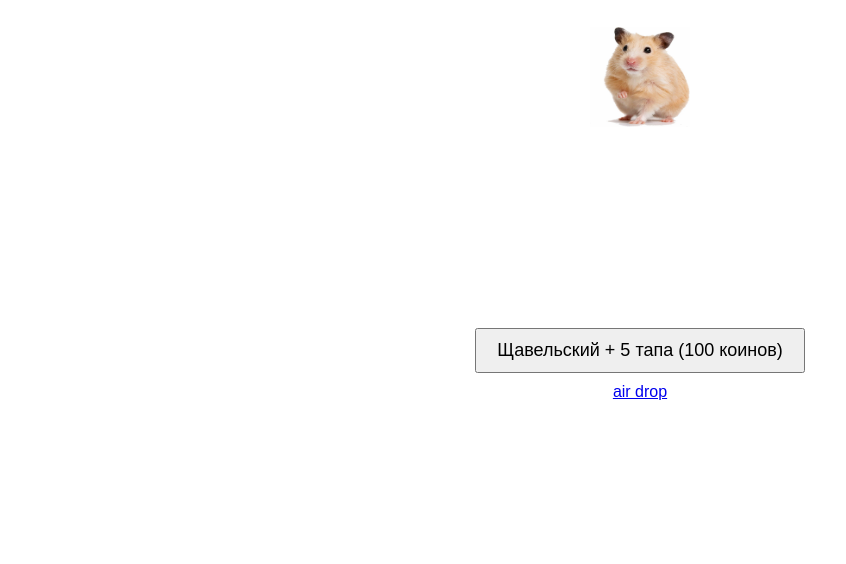
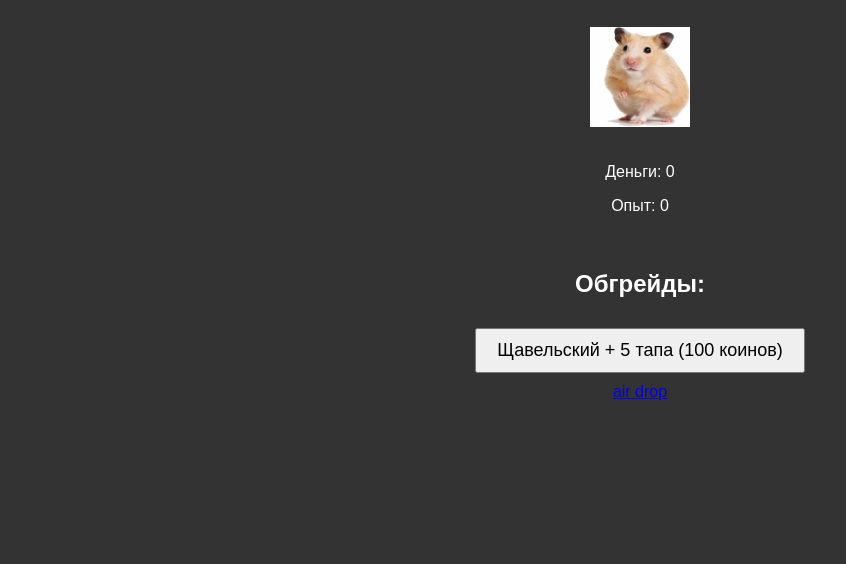
Before and after one commit to sergaytrain/hamstercriminal, a plain HTML site: page index.html in a window 1280 px wide. Shown: the part 236-800 px from the top of the page, without its empty margins (0-846 px from the left). Drawn offline with Linux system fonts and the light colour scheme.

Commit message:
Update index.html

```diff
--- a/index.html
+++ b/index.html
@@ -12,7 +12,7 @@
             justify-content: center;
             height: 100vh;
             margin: 0;
-            background-image: mellstroy.png;
+            background-color: #333;
             font-family: Arial, sans-serif;
             color: white;
             text-align: center;
```
